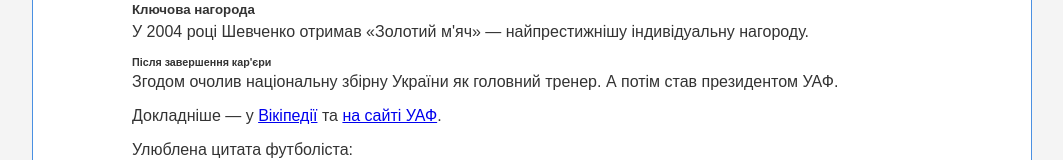
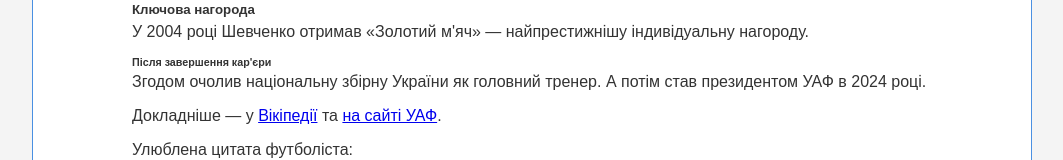
Before and after one commit to Vghhrghg/lab2-web-shevchenko, a plain HTML site: page index.html in a window 1280 px wide. Shown: the part 585-745 px from the top of the page, without its empty margins (108-1171 px from the left). Drawn offline with Linux system fonts and the light colour scheme.

Commit message:
Оновлено код у новій гілці

```diff
--- a/index.html
+++ b/index.html
@@ -60,7 +60,7 @@
                         <p>У 2004 році Шевченко отримав «Золотий м'яч» — найпрестижнішу індивідуальну нагороду.</p>
 
                         <h6>Після завершення кар'єри</h6>
-                        <p>Згодом очолив національну збірну України як головний тренер. А потім став президентом УАФ.</p>
+                        <p>Згодом очолив національну збірну України як головний тренер. А потім став президентом УАФ в 2024 році.</p>
                         <p>Докладніше — у <a href="https://uk.wikipedia.org/wiki/Шевченко_Андрій_Миколайович" target="_blank" rel="noopener">Вікіпедії</a> та <a href="https://uaf.ua/about-uaf/executive/71" target="_blank" rel="noopener">на сайті УАФ</a>.</p>
                     </article>
 
```
